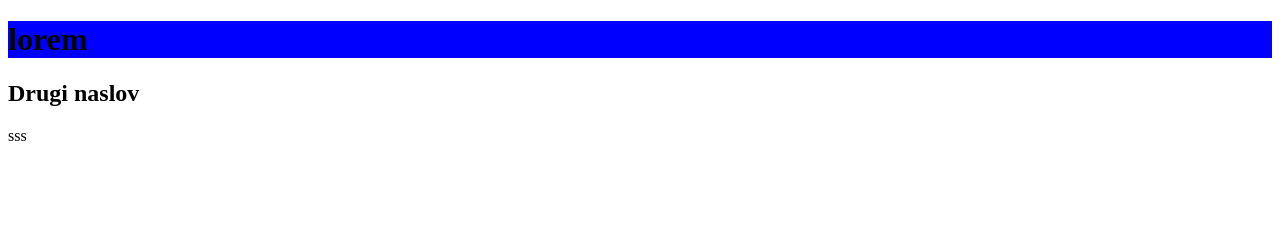
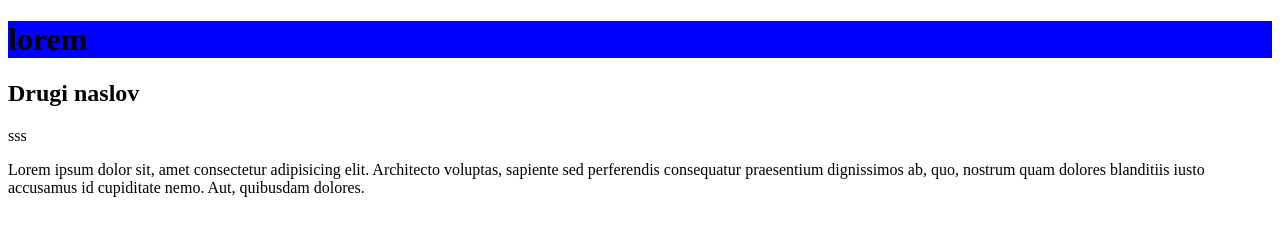
Before and after one commit to NikolaJolic2004/git_proba, a plain HTML site: page index.html in a window 1280 px wide. Drawn offline with Linux system fonts and the light colour scheme.

Commit message:
Nova verzija

```diff
--- a/index.html
+++ b/index.html
@@ -12,5 +12,6 @@
     </h1>
     <h2>Drugi naslov</h2>
     <p>sss</p>
+    <p>Lorem ipsum dolor sit, amet consectetur adipisicing elit. Architecto voluptas, sapiente sed perferendis consequatur praesentium dignissimos ab, quo, nostrum quam dolores blanditiis iusto accusamus id cupiditate nemo. Aut, quibusdam dolores.</p>
 </body>
 </html>
```
